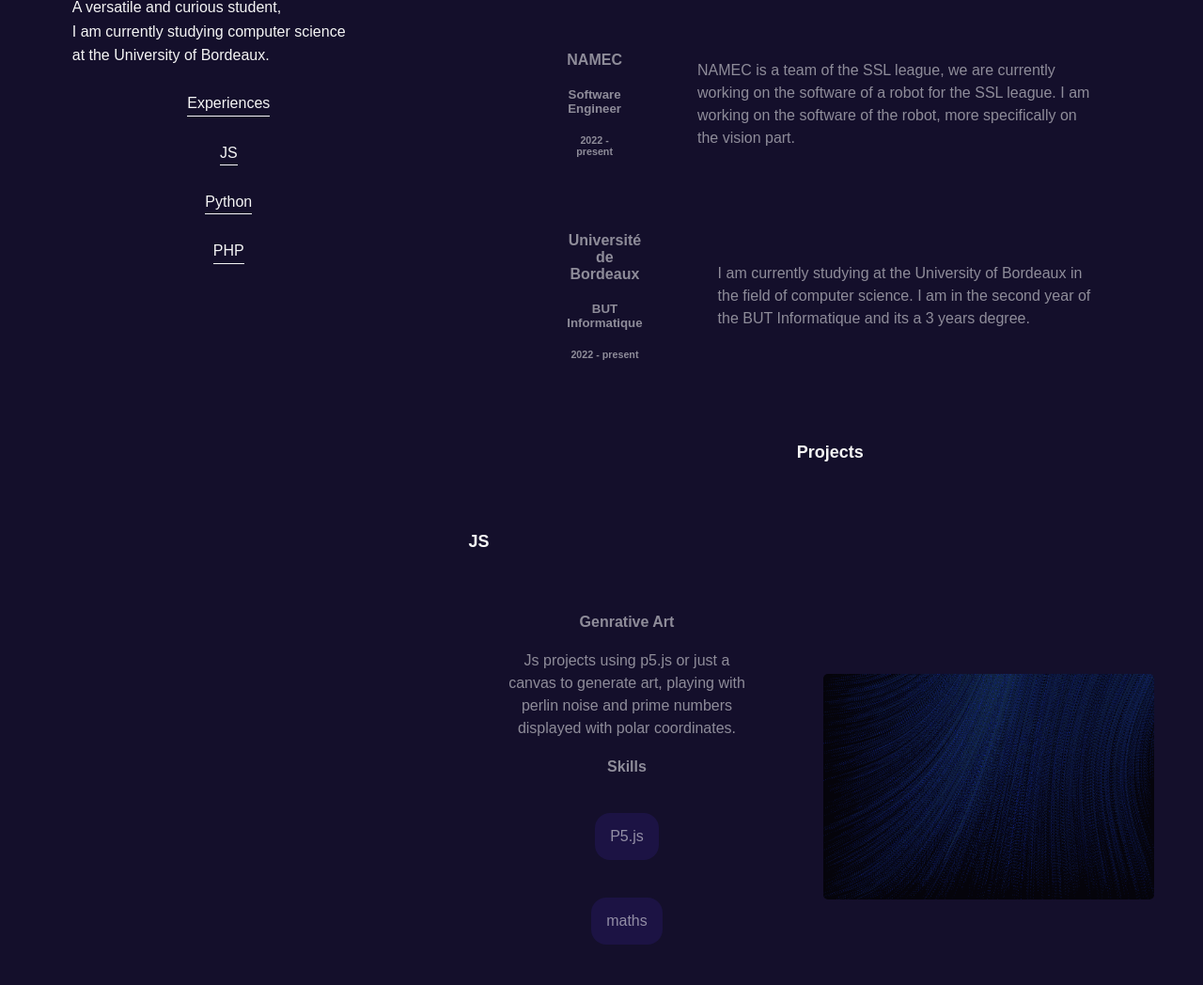
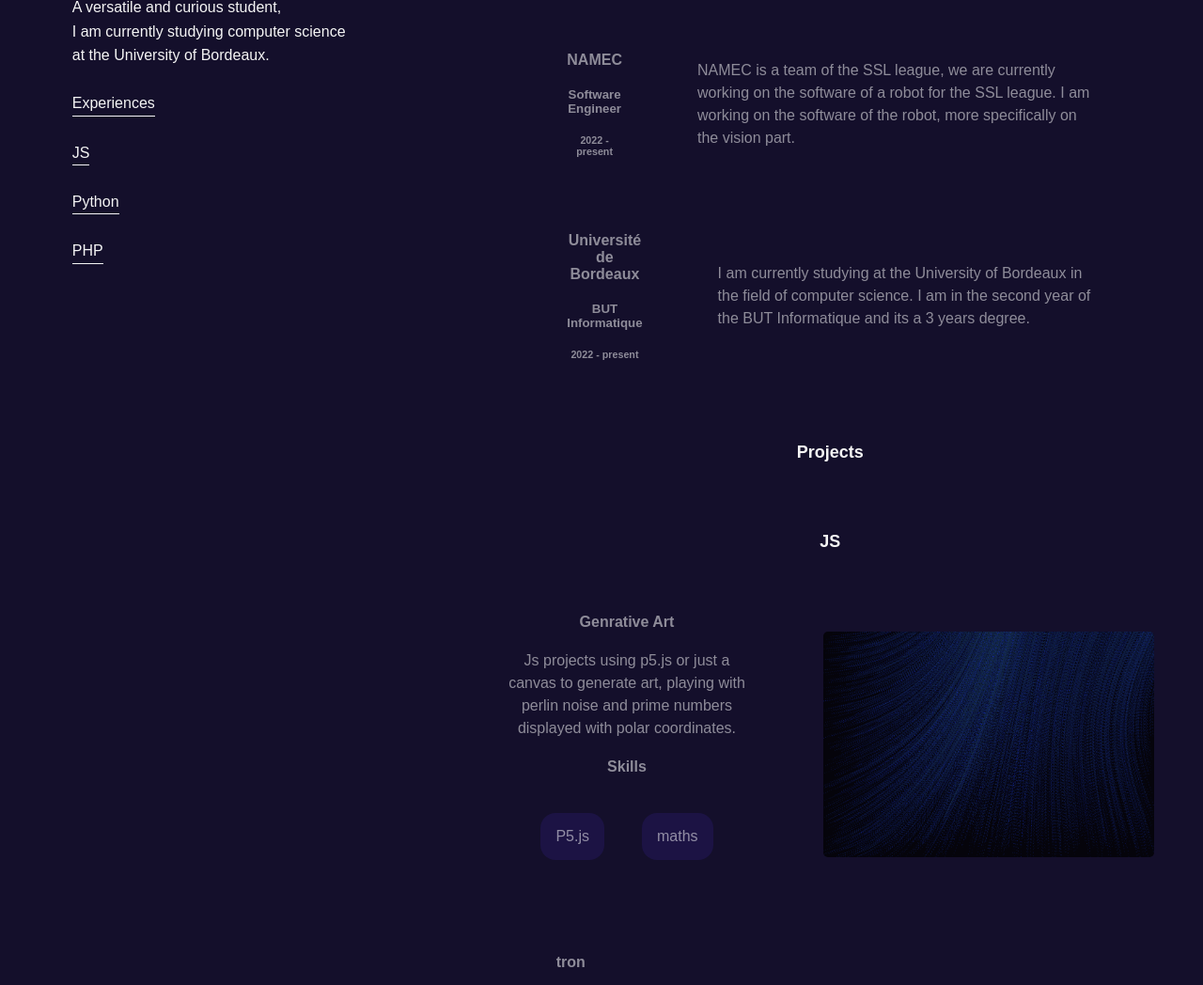
Before and after one commit to dalestee/dalestee.github.io, a plain HTML site: page index.html in a window 1280 px wide. Shown: the part 296-1344 px from the top of the page at 94% size. Drawn offline with Linux system fonts and the light colour scheme.

Commit message:
add project and ajusted things in UI

```diff
--- a/content.json
+++ b/content.json
@@ -78,6 +78,18 @@
                 "git",
                 "client demand"
             ]
+        },
+        {
+            "name": "SeriesTracker",
+            "description": "A web app to track your series, using php, js, html and css. Made while in a team project for school.",
+            "image":"media/seriesTracker.png",
+            "link": "seriesTracker.html",
+            "parent": "PHP",
+            "skills": [
+                "teamwork",
+                "client relations",
+                "git"
+            ]
         }
     ]
 }
--- a/createProjDiv.js
+++ b/createProjDiv.js
@@ -36,7 +36,7 @@ function createExperienceDiv(company, role, date, description, link) {
   var experienceDiv = document.createElement("div");
   experienceDiv.className = "experience";
   experienceDiv.style.cursor = "pointer";
-    experienceDiv.onclick = function() { window.location = link; };
+  experienceDiv.onclick = function () { window.location = link; };
 
   // Create the description div
   var descriptionDiv = document.createElement("div");
@@ -81,7 +81,7 @@ function createExperienceDiv(company, role, date, description, link) {
   var experienceDiv = document.createElement("div");
   experienceDiv.className = "experience";
   experienceDiv.style.cursor = "pointer";
-    experienceDiv.onclick = function() { window.location = link; };
+  experienceDiv.onclick = function () { window.location = link; };
 
   // Create the description div
   var descriptionDiv = document.createElement("div");
@@ -132,3 +132,8 @@ function createExperienceDiv(company, role, date, description, link) {
 
 // Use the function to create a new div and append it to the body
 readJson();
+
+document.querySelector('.link').addEventListener('click', function (e) {
+  e.preventDefault();
+  document.querySelector('#experiences').scrollIntoView({ behavior: 'smooth' });
+});
--- a/style.css
+++ b/style.css
@@ -7,6 +7,9 @@
 
 @import url('https://fonts.googleapis.com/css2?family=Montserrat:ital,wght@1,500&family=Ubuntu:ital,wght@0,500;1,700&display=swap');
 
+html {
+    scroll-behavior: smooth;
+}
 
 /* Body styles */
 body {
@@ -23,6 +26,7 @@ h3 {
     font-size: 18px;
     padding: 30px 0 8px;
     position: relative;
+    text-align: center;
 }
 
 h3::before {
@@ -76,7 +80,7 @@ header {
 
 .link {
     text-decoration: none;
-    align-self: center;
+    text-align: center;
     border-bottom: solid 1px var(--quaternary-color);
     color: var(--quaternary-color);
 }
@@ -170,7 +174,8 @@ ul {
     display: flex;
     justify-content: center;
     align-items: center;
-    flex-direction: column;
+    flex-direction: row;
+    flex-wrap: wrap;
 }
 
 li {
```
Lines whose indentation alone changed are shown as unchanged.
